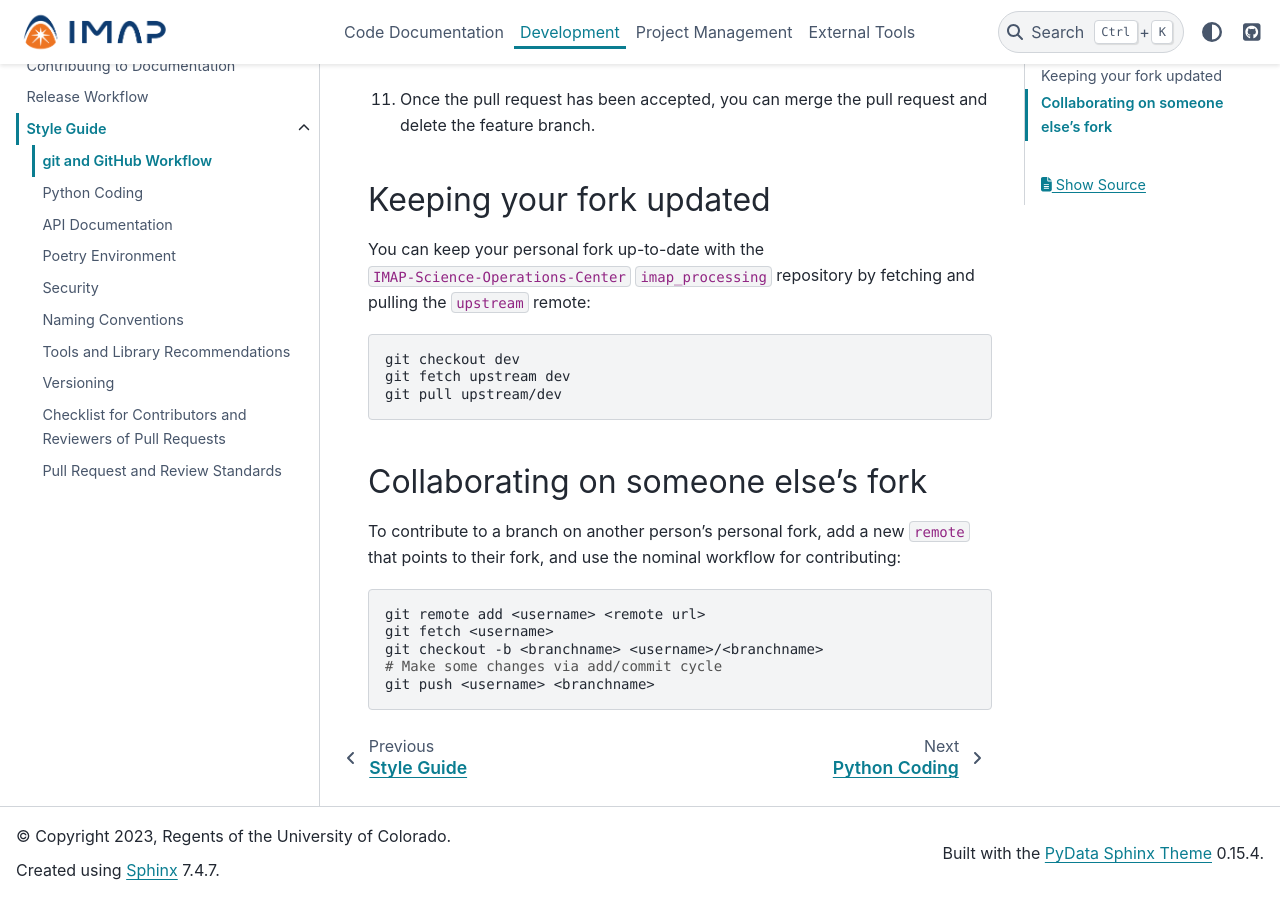
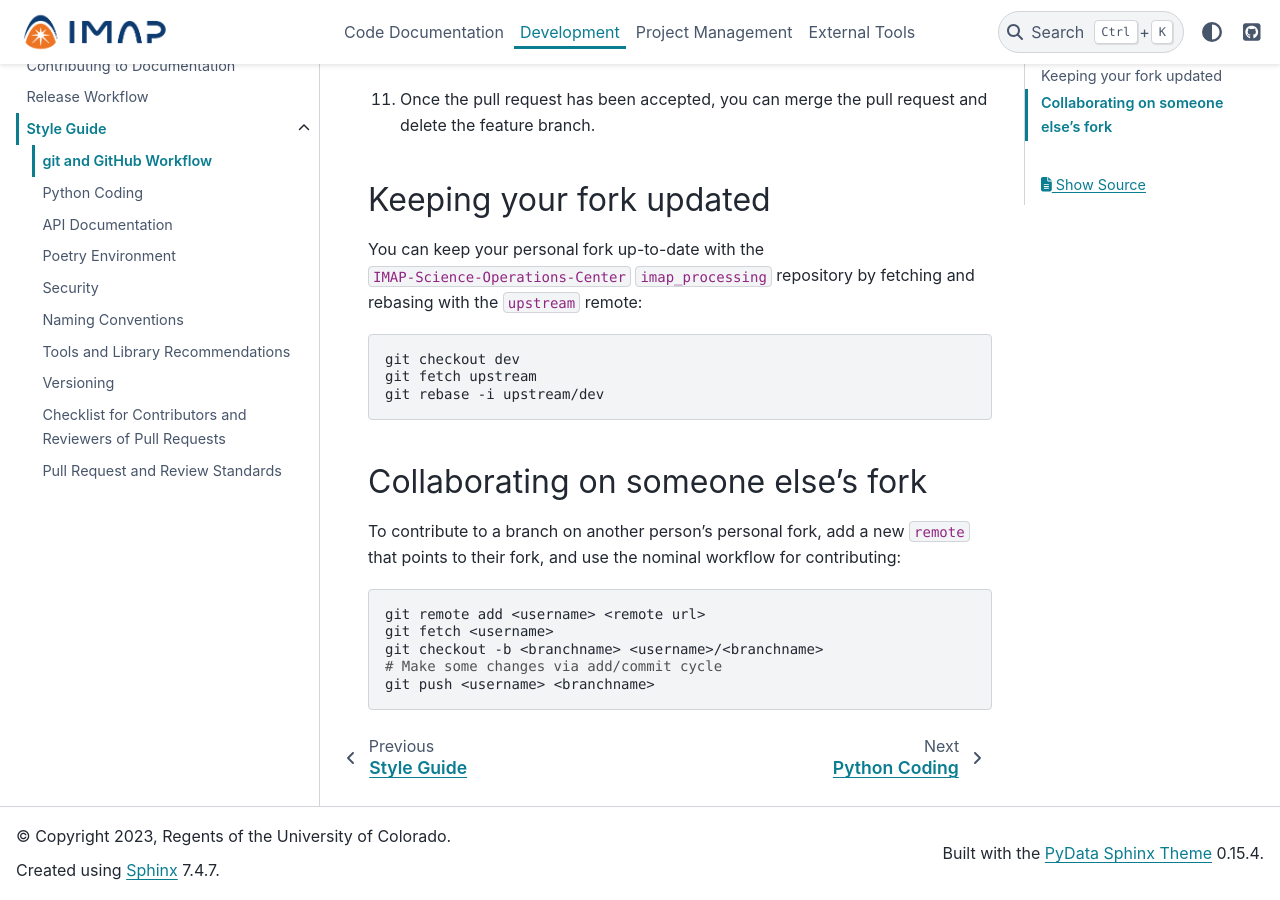
Before and after one commit to IMAP-Science-Operations-Center/imap_processing, a Sphinx documentation site: the page built from docs/source/development-guide/style-guide/git-and-github-workflow.rst, in a window 1280 px wide and 900 px high, scrolled down 2953 px. Built offline with Sphinx 7.4.7 and the PyData theme 0.15.4, drawn with Linux system fonts in a browser that asks for light colours.

Commit message:
Updated docs to use rebasing instead of merging for keeping fork updated, as that is the preferred method

```diff
--- a/docs/source/development-guide/style-guide/git-and-github-workflow.rst
+++ b/docs/source/development-guide/style-guide/git-and-github-workflow.rst
@@ -114,13 +114,13 @@ Keeping your fork updated
 ^^^^^^^^^^^^^^^^^^^^^^^^^
 
 You can keep your personal fork up-to-date with the ``IMAP-Science-Operations-Center`` ``imap_processing`` repository by
-fetching and pulling the ``upstream`` remote:
+fetching and rebasing with the ``upstream`` remote:
 
 .. code-block:: bash
 
     git checkout dev
-    git fetch upstream dev
-    git pull upstream/dev
+    git fetch upstream
+    git rebase -i upstream/dev
 
 
 .. _collaborating-on-someone-elses-fork:
```
